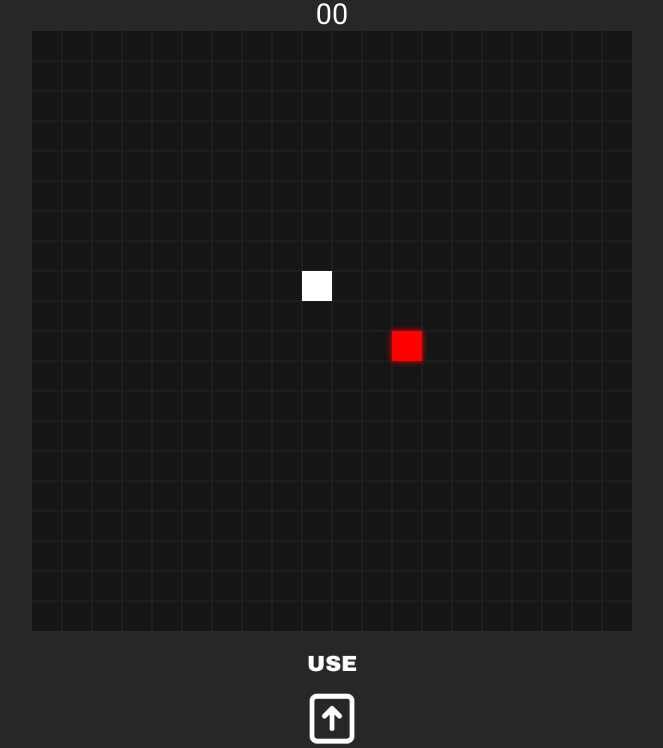
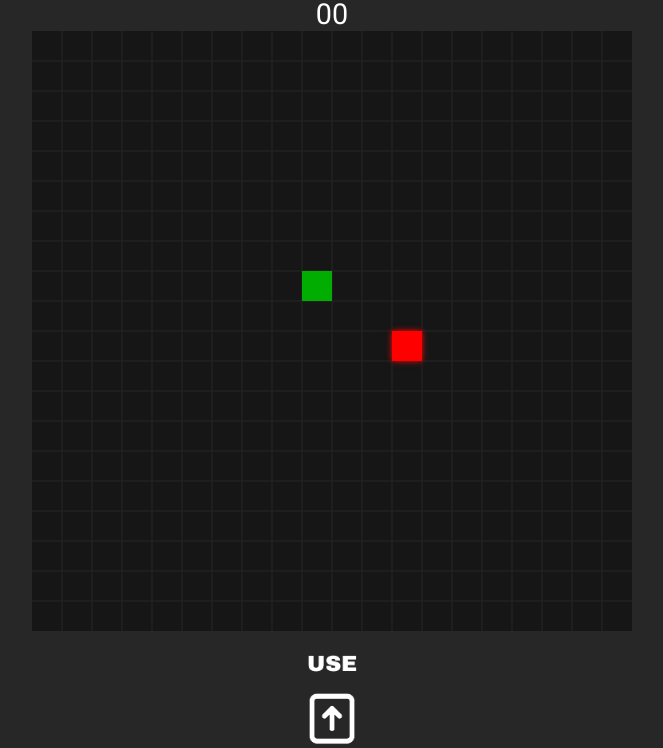
Before and after one commit to OthavioLuis/Snake-Game, a plain HTML site: page index.html in a window 1280 px wide. Shown: the part 41-789 px from the top of the page, without its empty margins (308-971 px from the left). Drawn offline with nearby package versions, Linux system fonts and the light colour scheme.

Commit message:
Atualização de favicon e color da snake

```diff
--- a/index.html
+++ b/index.html
@@ -3,7 +3,7 @@
 <head>
     <meta charset="UTF-8">
     <meta name="viewport" content="width=device-width, initial-scale=1.0">
-
+    <link rel="shortcut icon" href="img/icon.png" type="image/x-icon">
     <link rel="stylesheet" href="https://fonts.googleapis.com/css2?family=Material+Symbols+Outlined:opsz,wght,FILL,GRAD@20..48,100..700,0..1,-50..200" />
 
     <link rel="stylesheet" href="css/style.css">
--- a/js/javascript.js
+++ b/js/javascript.js
@@ -48,12 +48,12 @@ const drawFood = () => {
 }
 
 const drawSnake = () => {
-    ctx.fillStyle = '#ddd'
+    ctx.fillStyle = 'rgb(0, 202, 0)'
 
     snake.forEach((position, index) =>  {
 
         if (index == snake.length -1) {
-            ctx.fillStyle = 'white'
+            ctx.fillStyle = 'rgb(0, 173, 0)'
         }
 
         ctx.fillRect(position.x, position.y, size, size)
```
Also changed, not shown: img/icon.png (added).
